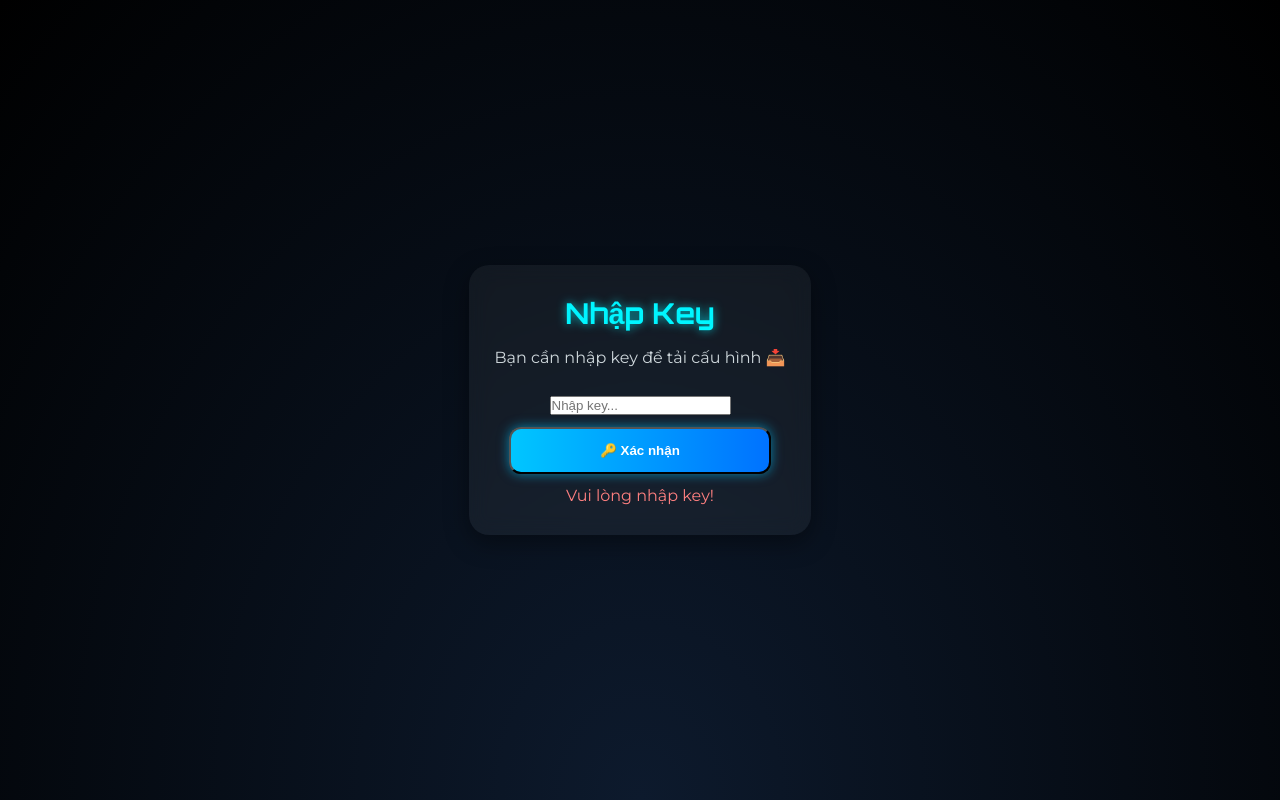
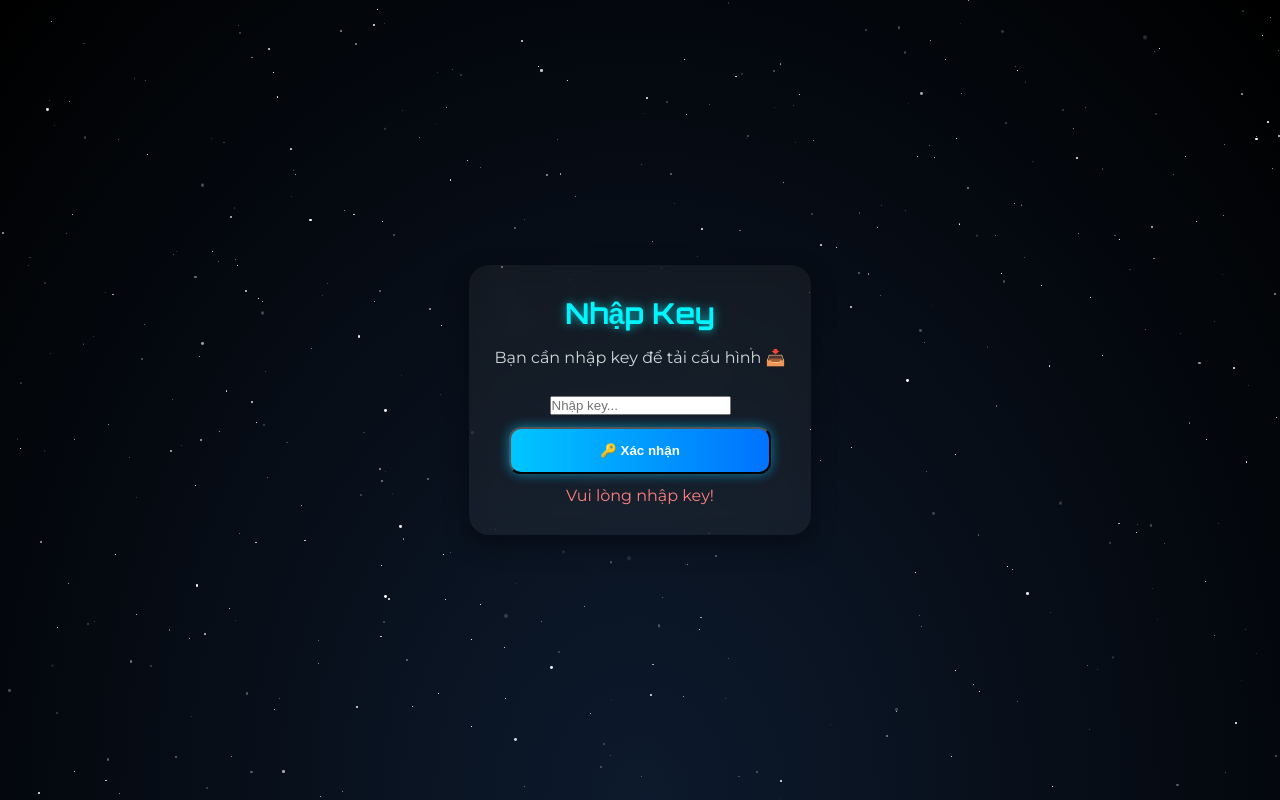
Before and after one commit to junn-dev/locket-gold, a plain HTML site: page index.html in a window 1280 px wide. Both pictures are taken after a click on the button "🔑 Xác nhận". Drawn offline with Linux system fonts and the light colour scheme.

Commit message:
Update index.html

```diff
--- a/index.html
+++ b/index.html
@@ -40,12 +40,12 @@
          class="cosmic-button">🚀 Cài Đặt Locket Ngay</a>
 
       <!-- Nút cài cấu hình block api (sẽ tải từ Worker sau khi verify) -->
-      <button id="download-config" class="btn">📥 Tải về Cấu Hình</button>
+      <button id="download-config" class="cosmic-button">📥 Tải về Cấu Hình</button>
     </div>
   </div>
 
   <script>
-    const WORKER_URL = "https://your-worker-name.workers.dev"; // ⚠️ Đổi thành URL Worker của bạn
+    const WORKER_URL = "https://locket-gold.hungnguyen-junn.workers.dev"; // ⚠️ Thay bằng URL Worker của bạn
 
     async function verifyKey() {
       const key = document.getElementById("key-input").value.trim();
@@ -75,9 +75,10 @@
           a.click();
           a.remove();
 
-          // Mở trang chính
+          // Hiện trang chính
           document.getElementById("key-container").style.display = "none";
           document.getElementById("main-container").style.display = "block";
+          error.style.display = "none";
         } else {
           const data = await resp.json().catch(() => ({}));
           error.innerText = data.error || "Key không hợp lệ!";
@@ -89,7 +90,6 @@
       }
     }
 
-    // Nếu muốn user bấm lại "Tải về Cấu Hình" sau này
     document.getElementById("download-config").addEventListener("click", async () => {
       const key = document.getElementById("key-input").value.trim();
       if (!key) return alert("Không tìm thấy key.");
@@ -111,6 +111,63 @@
         alert("Key đã hết hạn hoặc không hợp lệ!");
       }
     });
+
+    // ===================== Stars & Cosmic JS =====================
+    document.addEventListener('DOMContentLoaded', function() {
+      const starsDistant = document.querySelector('.stars-distant');
+      const starsMid = document.querySelector('.stars-mid');
+      const starsClose = document.querySelector('.stars-close');
+
+      function createStar(parent, minSize,maxSize,minDur,maxDur){
+        const s=document.createElement('div');
+        s.className='star';
+        const size=Math.random()*(maxSize-minSize)+minSize;
+        s.style.width=s.style.height=size+'px';
+        s.style.backgroundColor='white';
+        s.style.left=Math.random()*100+'%';
+        s.style.top=Math.random()*100+'%';
+        s.style.opacity=Math.random()*0.5+0.3;
+        s.style.animation=`twinkle ${Math.random()*(maxDur-minDur)+minDur}s ease-in-out infinite`;
+        s.style.animationDelay=Math.random()*5+'s';
+        parent.appendChild(s);
+      }
+
+      function createParticle(parent){
+        const p=document.createElement('div');
+        p.className='particle';
+        const size=Math.random()*3+1;
+        p.style.width=p.style.height=size+'px';
+        p.style.backgroundColor='rgba(255,255,255,0.6)';
+        p.style.left=Math.random()*100+'%';
+        p.style.top=Math.random()*100+'%';
+        p.style.opacity=Math.random()*0.5+0.1;
+        p.style.animation=`float ${Math.random()*20+10}s ease-in-out infinite`;
+        p.style.animationDelay=Math.random()*5+'s';
+        p.style.animationDirection='alternate';
+        parent.appendChild(p);
+      }
+
+      function createShootingStar(){
+        const ss=document.createElement('div');
+        ss.className='shooting-star';
+        ss.style.width='2px';
+        ss.style.height='2px';
+        ss.style.backgroundColor='white';
+        ss.style.left=Math.random()*100+'%';
+        ss.style.top=Math.random()*50+'%';
+        ss.style.opacity=0.8;
+        ss.style.animation='shoot 1.5s linear';
+        document.body.appendChild(ss);
+        setTimeout(()=>{ss.remove();},1500);
+      }
+
+      for(let i=0;i<200;i++) createStar(starsDistant,0.5,1,5,10);
+      for(let i=0;i<120;i++) createStar(starsMid,1,2,3,7);
+      for(let i=0;i<80;i++) createStar(starsClose,1.5,3,2,5);
+      for(let i=0;i<30;i++) createParticle(starsClose);
+
+      setInterval(()=>{ if(Math.random()>0.8) createShootingStar(); },2500);
+    });
   </script>
 
 </body>
```
